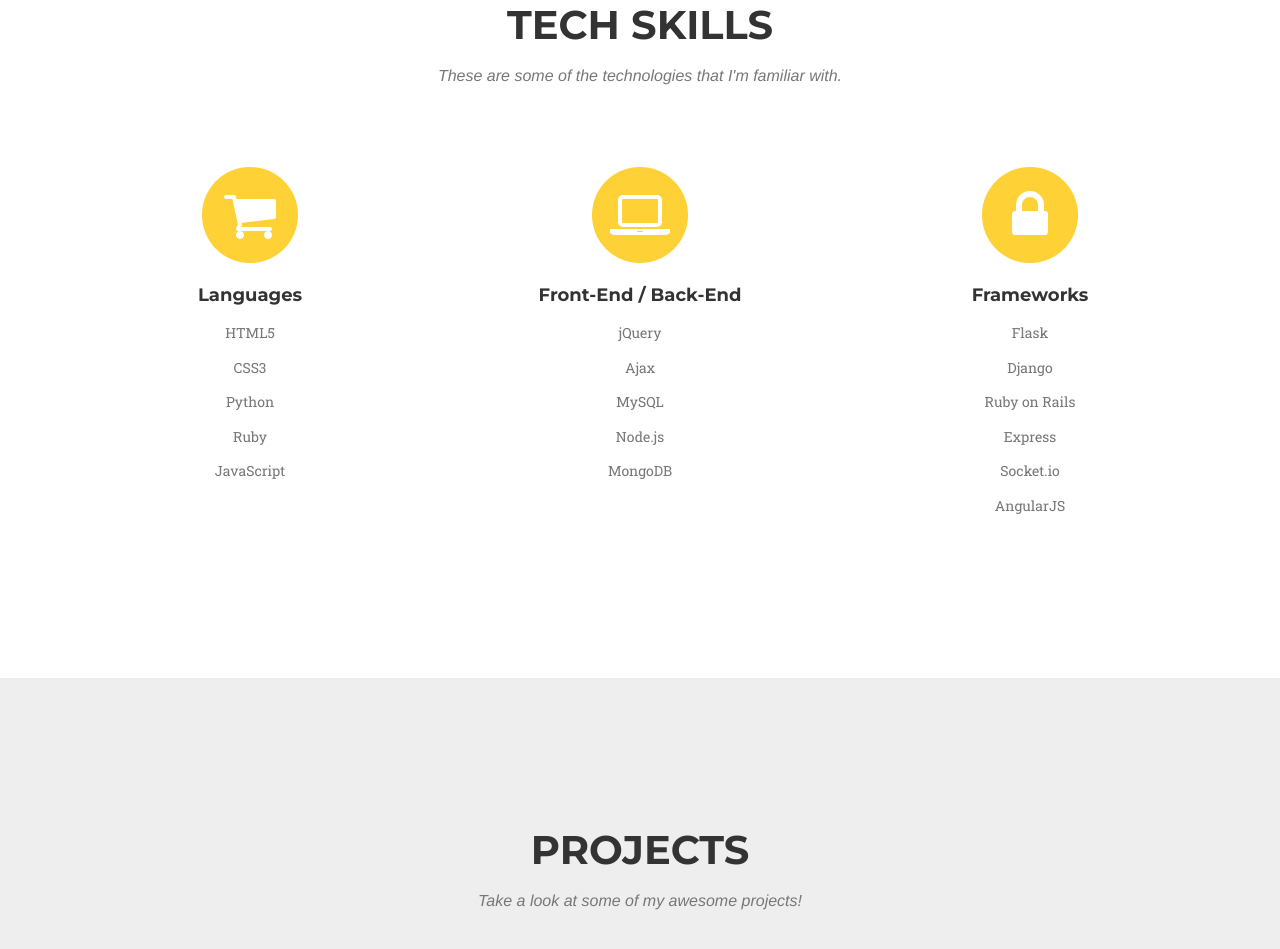
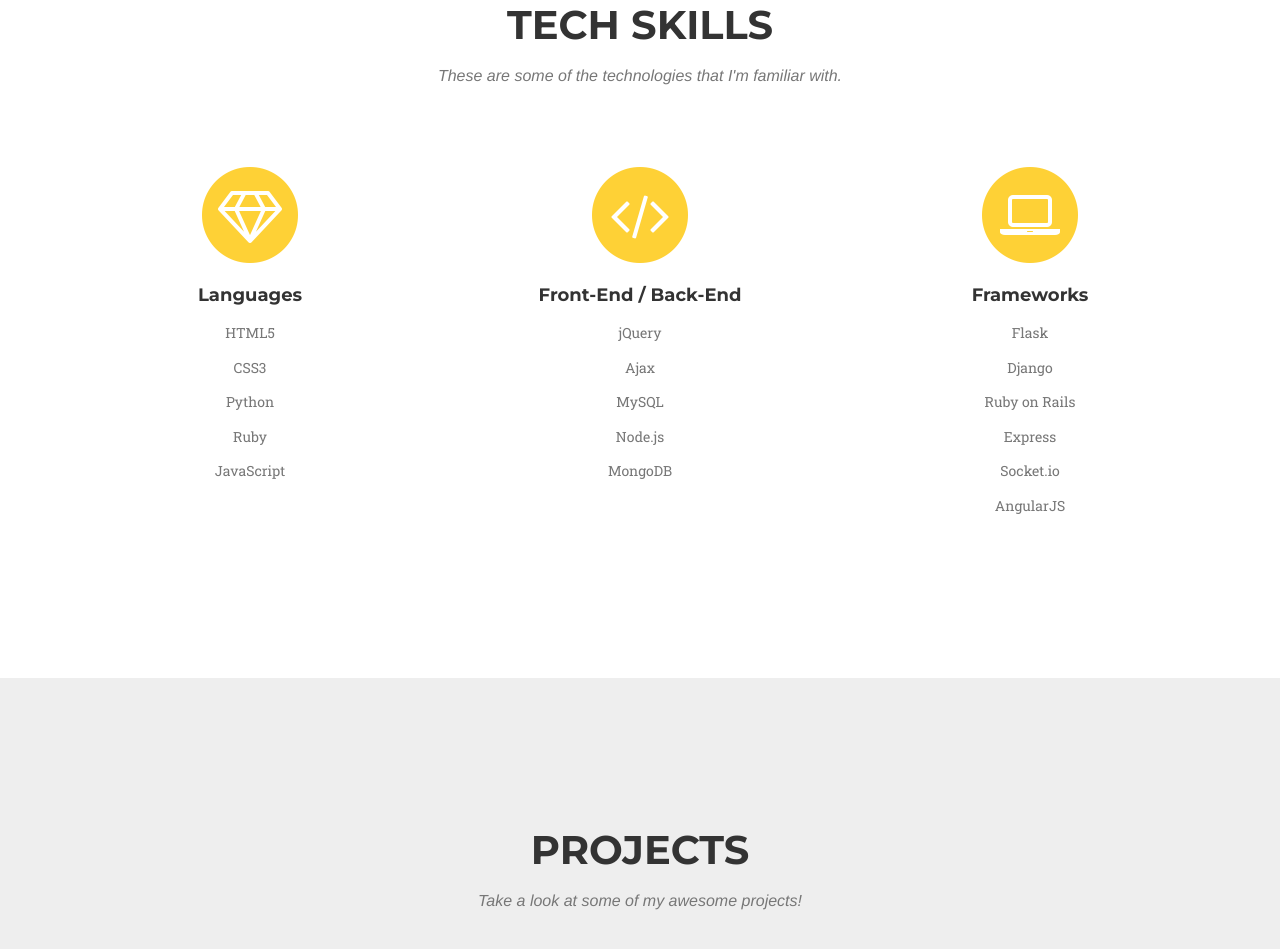
Before and after one commit to dahyehwang/portfolio, a website: page index.html in a window 1280 px wide. Shown: the part 980-1929 px from the top of the page. Drawn offline with nearby package versions, Linux system fonts and the light colour scheme; a web font is replaced by a local one.

Commit message:
added icon on the tab and modified incons for the skills

```diff
--- a/index.html
+++ b/index.html
@@ -8,7 +8,7 @@
     <meta name="viewport" content="width=device-width, initial-scale=1">
     <meta name="description" content="">
     <meta name="author" content="">
-
+    <link rel="icon" href="img/about/d.png">
     <title>Welcome to Dahye's Portfolio</title>
 
     <!-- Bootstrap Core CSS -->
@@ -99,7 +99,7 @@
                 <div class="col-md-4">
                     <span class="fa-stack fa-4x">
                         <i class="fa fa-circle fa-stack-2x text-primary"></i>
-                        <i class="fa fa-shopping-cart fa-stack-1x fa-inverse"></i>
+                        <i class="fa fa-diamond fa-stack-1x fa-inverse"></i>
                     </span>
                     <h4 class="service-heading">Languages</h4>
                     <p class="text-muted">HTML5</p>
@@ -111,7 +111,7 @@
                 <div class="col-md-4">
                     <span class="fa-stack fa-4x">
                         <i class="fa fa-circle fa-stack-2x text-primary"></i>
-                        <i class="fa fa-laptop fa-stack-1x fa-inverse"></i>
+                        <i class="fa fa-code fa-stack-1x fa-inverse"></i>
                     </span>
                     <h4 class="service-heading">Front-End / Back-End</h4>
                     <p class="text-muted">jQuery</p>
@@ -123,7 +123,7 @@
                 <div class="col-md-4">
                     <span class="fa-stack fa-4x">
                         <i class="fa fa-circle fa-stack-2x text-primary"></i>
-                        <i class="fa fa-lock fa-stack-1x fa-inverse"></i>
+                        <i class="fa fa-laptop fa-stack-1x fa-inverse"></i>
                     </span>
                     <h4 class="service-heading">Frameworks</h4>
                     <p class="text-muted">Flask</p>
```
Also changed, not shown: img/about/d.png (added), 2 other files.
